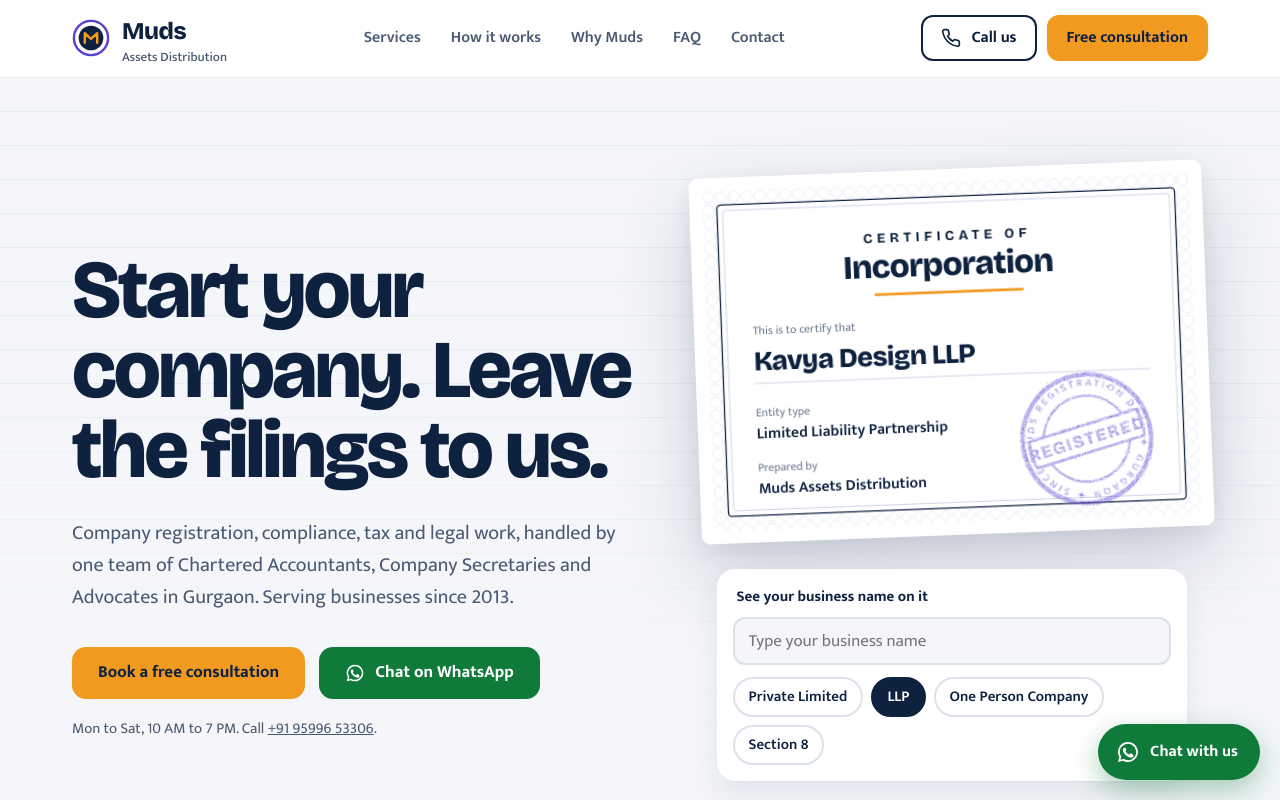
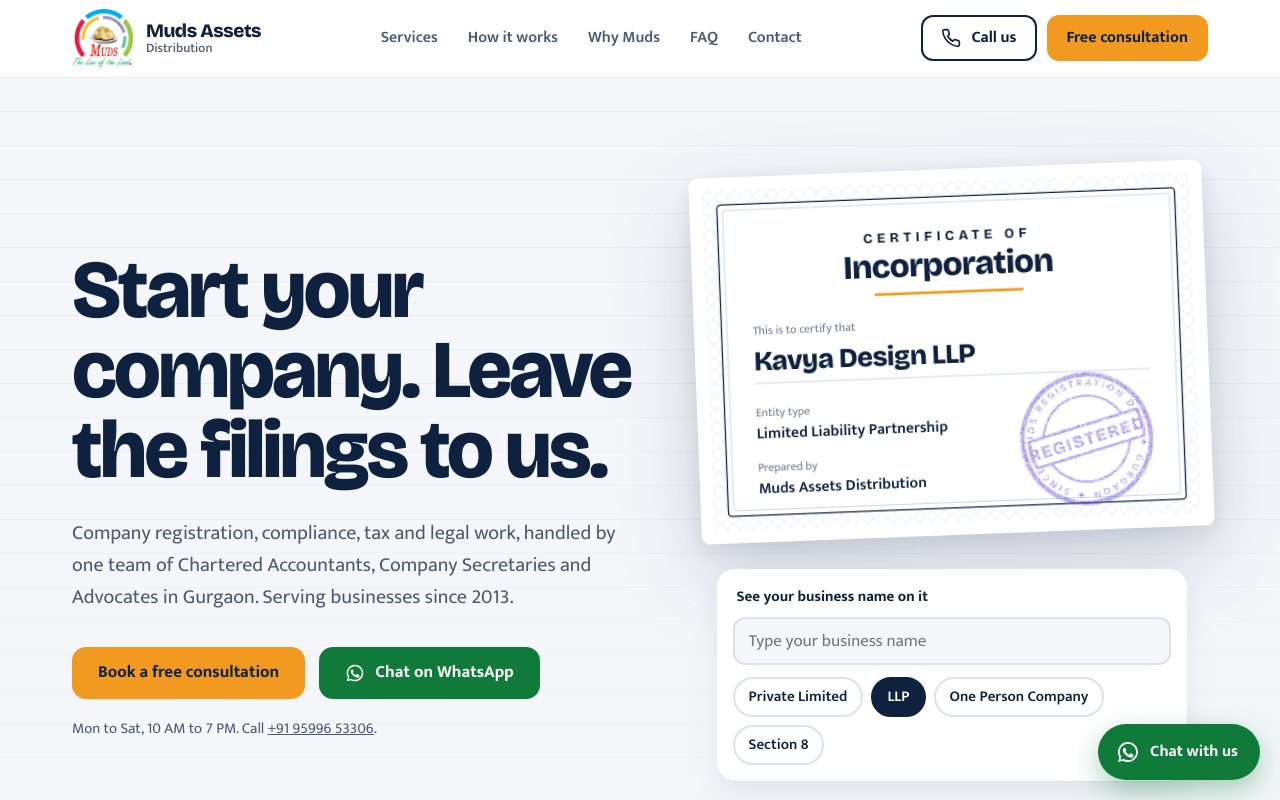
Before and after one commit to MudsClaude123/MudsWebsite, a plain HTML site: page premium/index.html in a window 1280 px wide. Shown: the top 800 px of the page. Drawn offline with nearby package versions, Linux system fonts and the light colour scheme.

Commit message:
Use the official Muds logo on the premium site
Co-Authored-By: Claude Opus 5.5 <noreply@anthropic.com>
Claude-Session: https://claude.ai/code/session_01MuAsuHi11xyM2Mm8hQhqFU

```diff
--- a/premium/index.html
+++ b/premium/index.html
@@ -5,6 +5,7 @@
 <meta name="viewport" content="width=device-width,initial-scale=1">
 <title>Muds – Company Registration, Compliance and Legal Services in Gurgaon</title>
 <meta name="description" content="Company registration, compliance, tax and legal services by one team of Chartered Accountants, Company Secretaries and Advocates. Serving businesses since 2013.">
+<link rel="icon" type="image/png" href="muds-logo.png">
 <link rel="preconnect" href="https://fonts.googleapis.com">
 <link rel="preconnect" href="https://fonts.gstatic.com" crossorigin>
 <link rel="stylesheet" href="https://fonts.googleapis.com/css2?family=Bricolage+Grotesque:opsz,wght@12..96,500;12..96,700;12..96,800&family=Mukta:wght@400;500;600;700&display=swap">
@@ -58,6 +59,10 @@ button,input,select,textarea{font:inherit;color:inherit}
 .nav-in{display:flex;align-items:center;justify-content:space-between;gap:24px;height:76px}
 .logo{display:flex;align-items:center;gap:12px;text-decoration:none;font-family:var(--display);font-weight:800;font-size:24px;letter-spacing:-0.02em}
 .logo-mark{width:38px;height:38px;flex:none}
+.logo-img{height:60px;width:auto;flex:none}
+.logo-tile{display:flex;background:#fff;border-radius:16px;padding:8px;flex:none}
+.logo-tile img{height:76px;width:auto}
+.logo-txt{font-size:19px;line-height:1.1}
 .logo small{display:block;font-family:var(--body);font-weight:500;font-size:13px;letter-spacing:0;color:var(--muted);line-height:1}
 .nav-links{display:flex;gap:30px;font-weight:600;font-size:16px}
 .nav-links a{text-decoration:none;color:var(--muted);padding:8px 0}
@@ -285,6 +290,8 @@ button,input,select,textarea{font:inherit;color:inherit}
   .hero-sub{font-size:18px}
   .hero-actions .btn{flex:1 1 100%}
   .nav-cta .btn-primary{display:none}
+  .nav .logo-txt{display:none}
+  .logo-img{height:54px}
   .cert .name{font-size:28px}
   .proof-in{grid-template-columns:1fr 1fr}
   .proof-item{padding:22px 16px;border-left:0;border-top:1px solid rgba(255,255,255,.1)}
@@ -342,9 +349,9 @@ button,input,select,textarea{font:inherit;color:inherit}
 
 <header class="nav" id="nav">
   <div class="wrap nav-in">
-    <a class="logo" href="#top" aria-label="Muds home">
-      <svg class="logo-mark" viewBox="0 0 40 40" aria-hidden="true"><circle cx="20" cy="20" r="18" fill="none" stroke="#5B3FD0" stroke-width="2.5"/><circle cx="20" cy="20" r="13" fill="#0E2240"/><path d="M13.5 25V15l6.5 6 6.5-6v10" fill="none" stroke="#F29A1F" stroke-width="2.6" stroke-linecap="round" stroke-linejoin="round"/></svg>
-      <span>Muds<small>Assets Distribution</small></span>
+    <a class="logo" href="#top" aria-label="Muds Assets Distribution, home">
+      <img class="logo-img" src="muds-logo.png" alt="" width="62" height="60">
+      <span class="logo-txt">Muds Assets<small>Distribution</small></span>
     </a>
     <nav class="nav-links" aria-label="Main">
       <a href="#services">Services</a>
@@ -617,7 +624,7 @@ button,input,select,textarea{font:inherit;color:inherit}
   <div class="wrap">
     <div class="foot-grid">
       <div>
-        <a class="logo" href="#top"><svg class="logo-mark" viewBox="0 0 40 40" aria-hidden="true"><circle cx="20" cy="20" r="18" fill="none" stroke="#8C78F0" stroke-width="2.5"/><circle cx="20" cy="20" r="13" fill="#16325A"/><path d="M13.5 25V15l6.5 6 6.5-6v10" fill="none" stroke="#F29A1F" stroke-width="2.6" stroke-linecap="round" stroke-linejoin="round"/></svg><span>Muds<small>Assets Distribution</small></span></a>
+        <a class="logo" href="#top" aria-label="Muds Assets Distribution, back to top"><span class="logo-tile"><img src="muds-logo.png" alt="" width="84" height="81"></span><span class="logo-txt">Muds Assets<small>Distribution</small></span></a>
         <address>IDC-31b, Sector-16, Main MG Road<br>Gurgaon, Haryana 122007<br>
           <a href="tel:+911141182222">Office: +91-11-41182222</a><br>
           <a href="tel:+919599653306">Phone: +91 95996 53306</a><br>
```
Also changed, not shown: premium/muds-logo.png (added).
